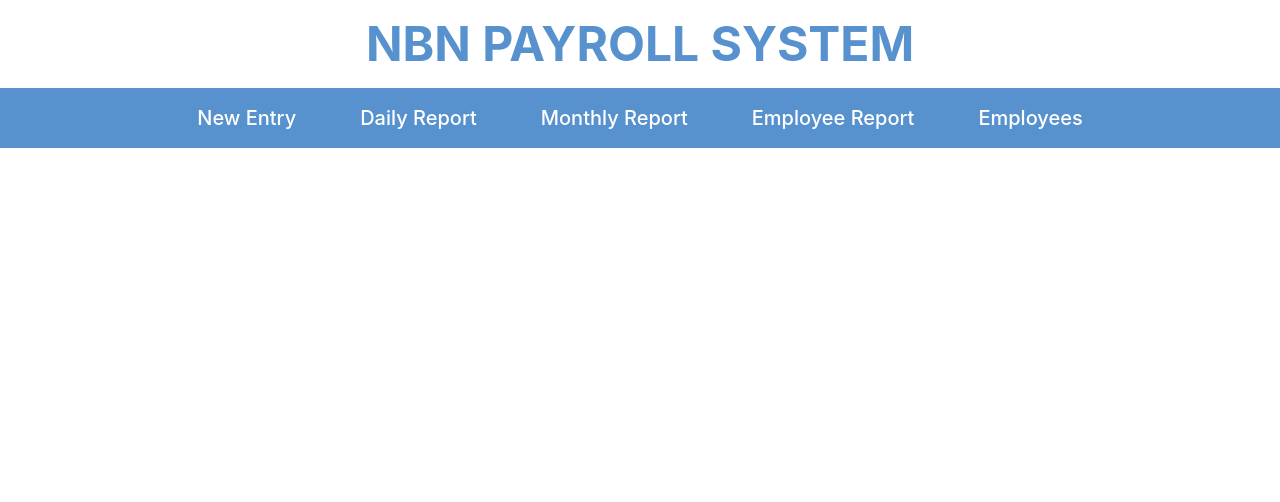
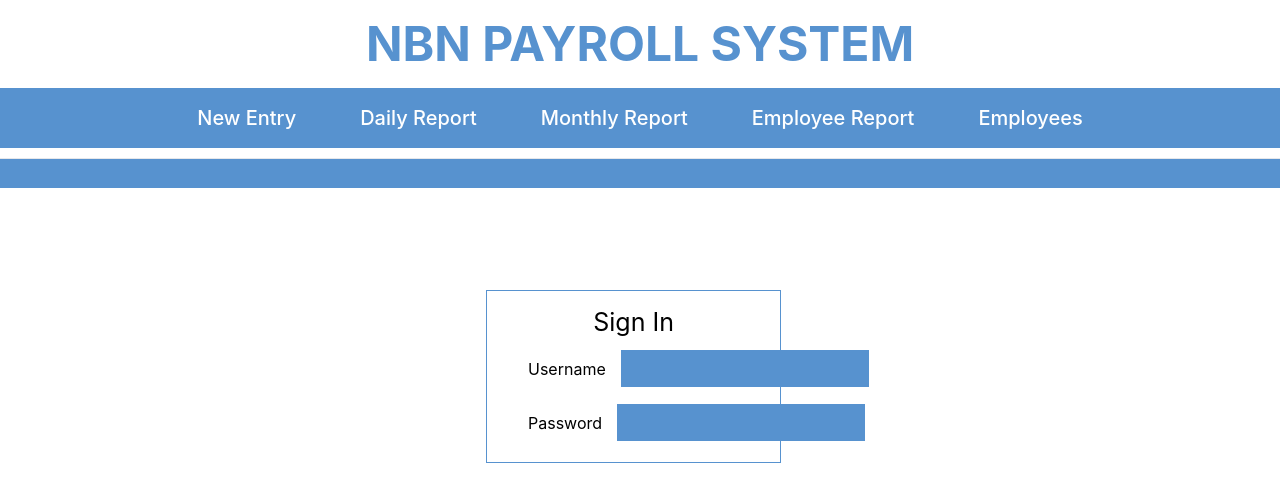
Before and after one commit to mustafa5762/nbn-payroll-frontend, a React (Create React App) app: page /l in a window 1280 px wide. Shown: the top 502 px of the page. Built offline with nearby package versions, Linux system fonts and the light colour scheme.

Commit message:
dashboard

```diff
--- a/src/App.js
+++ b/src/App.js
@@ -8,6 +8,8 @@ import NewEmployee from './screens/AddNewEmployee';
 import UpdateEntry from './screens/UpdateEntry';
 import Navbar from './components/Navbar';
 import UpdateEmployee from './screens/UpdatEmployee';
+import Dashboard from './screens/Dashboard';
+import Login from './screens/Login';
 
 
 function App() {
@@ -16,6 +18,9 @@ function App() {
       <Router>
         <Navbar/>
         <Routes>
+        <Route path="/l" element={<Login/>}/>
+
+        <Route path="/" element={<Dashboard/>}/>
           <Route path="/daily_report" element={<DailyReport/>}/>
           <Route path="/monthly_report" element={<MonthlyReport/>}/>
           <Route path='/employee_report' element={<EmployeeReport/>}/>
--- a/src/axios.js
+++ b/src/axios.js
@@ -1,7 +1,7 @@
 import axios from 'axios';
 
 const instance = axios.create({
-  baseURL: 'http://localhost:5000/api',
+  baseURL: 'https://thoughtful-ant-sweatsuit.cyclic.cloud/api',
 });
 
 export default instance;
--- a/src/components/CheckboxGroup.jsx
+++ b/src/components/CheckboxGroup.jsx
@@ -11,9 +11,9 @@ const CheckboxGroup = ({ label, options, selectedValues, onChange }) => {
   };
 
   return (
-    <div className="mb-4 flex flex-col md:flex-row md:items-center">
-      <label className="block text-[#5792cf] font-medium md:w-36 text-right">{label}</label>
-      <div className="flex justify-end flex-wrap">
+    <div className=" ml-12  mb-4 flex flex-col md:flex-row md:items-center">
+      <label className="block text-[#5792cf] font-small md:w-28 text-right">{label}</label>
+      <div className="flex justify-start ml-4 flex-wrap font-small">
         {options.map((option) => (
           <label key={option} className="inline-flex items-center mt-2 mr-4">
             <input
--- a/src/index.css
+++ b/src/index.css
@@ -11,3 +11,7 @@ code {
   font-family: source-code-pro, Menlo, Monaco, Consolas, 'Courier New',
     monospace;
 }
+
+.max-w{
+  max-width: 28rem;
+}
--- /dev/null
+++ b/src/screens/Dashboard/index.css
@@ -0,0 +1,58 @@
+/* App.css */
+.marquee-container {
+    width: 100vw;
+    overflow: hidden;
+    white-space: nowrap;
+    border-bottom: 1px solid #5792cf;
+    border-top: 1px solid #5792cf;
+  }
+
+  .marquee-text {
+    display: inline-block;
+    animation: scroll 10s linear infinite;
+  }
+
+  @keyframes scroll {
+    0% {
+      transform: translateX(-250%);
+    }
+    100% {
+      transform: translateX(250%);
+    }
+  }
+
+
+  .grid-container {
+    display: grid;
+    grid-template-columns: repeat(3, 1fr); /* Three equal columns */
+    gap: 20px; /* Gap between items */
+    max-width: 800px; /* Optional: Set a maximum width for the grid container */
+    margin: 0 auto; /* Optional: Center the grid container horizontally */
+  }
+
+  .grid-item {
+    text-align: center;
+    /* // padding: 20px; */
+    border: 1px solid #ccc;
+  }
+
+  h2 {
+    font-size: 2.2rem;
+    margin: 0;
+    border-bottom: 1px solid #5792cf ;
+    padding-bottom: 10px;
+    padding-top: 10px;
+  }
+
+  p {
+    font-size: 1.8em;
+    margin: 0;
+    color: #5792cf;
+    padding-bottom: 15px;
+    padding-top: 15px;
+  }
+
+  .bgblue{
+   background-color:  #5792cf;
+   color: white;
+  }
--- /dev/null
+++ b/src/screens/Dashboard/index.js
@@ -0,0 +1,33 @@
+import "./index.css"
+
+
+const Dashboard = () => {
+
+
+
+    return (
+        <>
+            <div className="marquee-container">
+                <div className="marquee-text">Welcome to <b>Nbn Payroll System!!</b></div>
+            </div>
+            <h1 className="tu">Dashboard</h1>
+
+            <div class="grid-container">
+                <div class="grid-item">
+                    <h2>Item 1</h2>
+                    <p>1</p>
+                </div>
+                <div class="grid-item">
+                    <h2>Item 2</h2>
+                    <p className="bgblue">2</p>
+                </div>
+                <div class="grid-item">
+                    <h2 className="bgblue">Item 3</h2>
+                    <p>3</p>
+                </div>
+            </div>
+        </>
+    )
+}
+
+export default Dashboard;
--- a/src/screens/EmployeeReport.jsx
+++ b/src/screens/EmployeeReport.jsx
@@ -32,6 +32,7 @@ function EmployeeReport() {
   }, []);
 
   const fetchEntries = async () => {
+    debugger
     try {
       setLoading(true);
       const response = await instance.get(`/entriesofemployeer?startDate=${fromDate}&endDate=${toDate}&employeeName=${selectedUsername}`);
--- /dev/null
+++ b/src/screens/Login/index.css
@@ -0,0 +1,41 @@
+.login{
+    border: 1px solid #5792cf;
+    justify-content: center;
+    text-align: center;
+    align-self: center;
+    vertical-align: middle;
+    max-width: 30%;
+    padding: 1% 2%;
+
+    margin: 8% 38%;
+
+    width: 23%;
+}
+
+.heading h1{
+  font-size: 25px;
+}
+
+.label{
+    display: flex;
+    align-items: center;
+    justify-content: space-around;
+    /* // font-size: 18px; */
+
+}
+.label   h5{ padding: 0;
+  margin: 15px;
+ }
+
+.label input{
+  background-color: #5792cf !important;
+  height: 37px;
+  border: 0;
+}
+hr{
+    height: 30px;
+    width: 100%;
+    margin-top: 10px;
+  color: #5792cf !important;
+  background-color: #5792cf !important;
+}
--- /dev/null
+++ b/src/screens/Login/index.js
@@ -0,0 +1,26 @@
+import "./index.css"
+
+const Login = () => {
+
+
+
+    return (
+        <div style={{display: "block"}}>
+        <hr />
+        <div className="login">
+           <div className="heading"><h1>Sign In</h1></div>
+            <div className="label">
+                <h5>Username</h5>
+                <input  />
+            </div>
+
+            <div className="label">
+                <h5>Password</h5>
+                <input  />
+            </div>
+         </div>
+        </div>
+    )
+}
+
+export default Login;
--- a/src/screens/NewEntry.jsx
+++ b/src/screens/NewEntry.jsx
@@ -146,7 +146,7 @@ function NewEntry() {
         {successMessage && (
           <div className="text-green-500 mb-4">{successMessage}</div>
         )}
-        <form onSubmit={handleSubmit} className="w-full max-w-lg flex flex-col space-y-3">
+        <form onSubmit={handleSubmit} className="w-full max-w flex flex-col space-y-3">
           <TextField style='fill' label='Date' type='date' value={date} onChange={(e) => handleInputChange(e, setDate)} />
           <UsernameSelector
             label="Employee name"
```
Also changed, not shown: src/App.css (line endings or trailing spaces).
